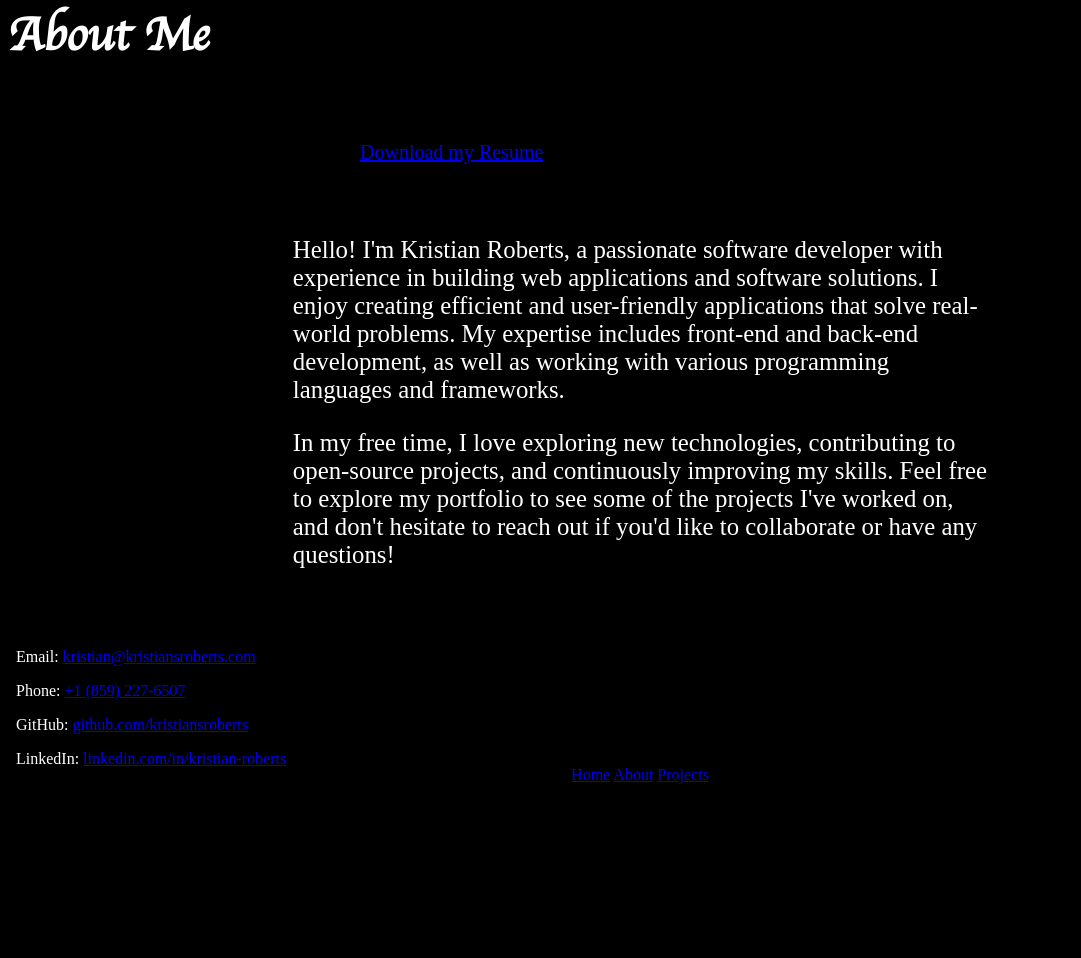
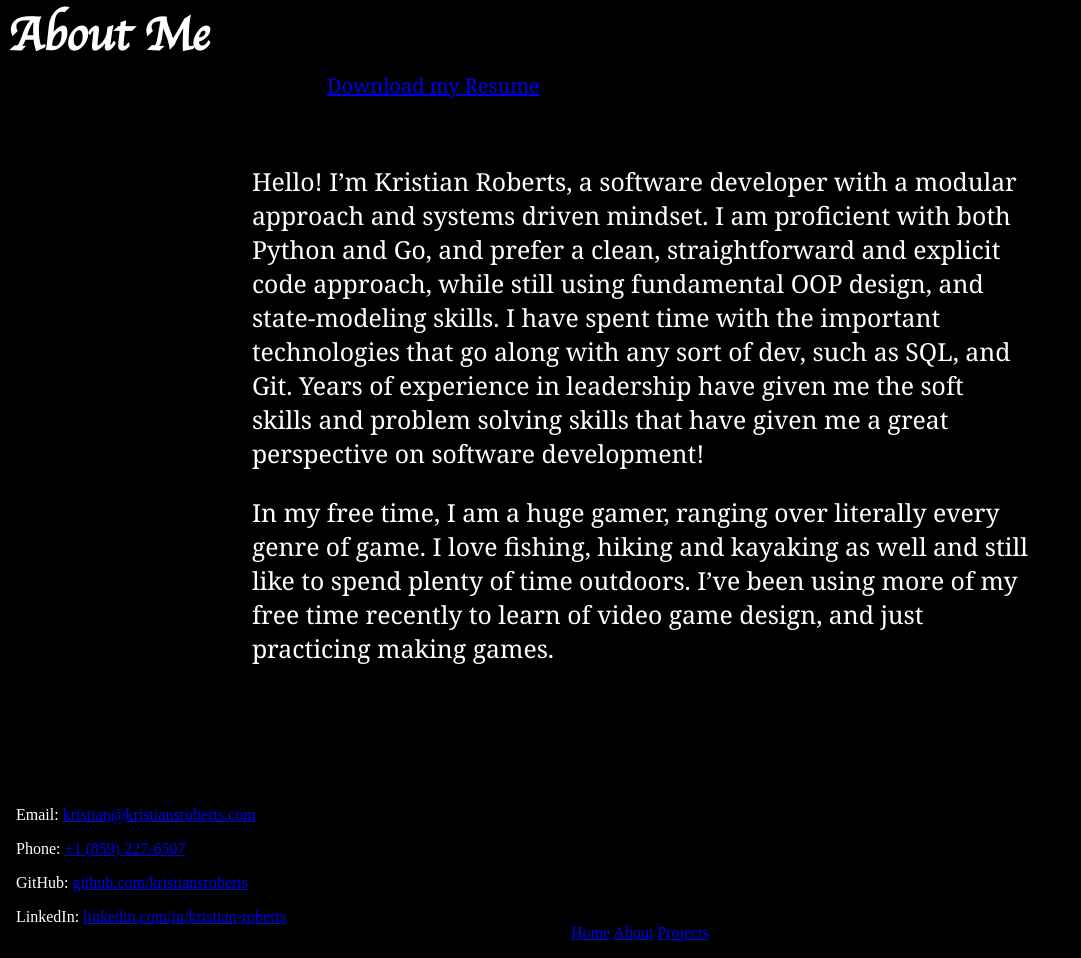
Before and after one commit to kristiansroberts/Portfolio, a Django app: page /about/ in a window 1280 px wide. Shown: the whole page, without its empty margins (0-1081 px from the left). Before the commit the page ends 784 px from the top, so only its background shows below. Run offline with Django 5.2, Linux system fonts and the light colour scheme; some web fonts are replaced.

Commit message:
text formatting adjusted home and about page

```diff
--- a/static/css/styles.css
+++ b/static/css/styles.css
@@ -1,6 +1,21 @@
+/* font setup */
 @font-face {
     font-family: 'Apple Chancery';
     src: url('../fonts/applechancery.woff2') format('woff2');
+    font-weight: normal;
+    font-style: normal;
+}
+
+@font-face {
+    font-family: 'Poetical';
+    src: url('../fonts/poetical_regular.woff2') format('woff2');
+    font-weight: normal;
+    font-style: normal;
+}
+
+@font-face {
+    font-family: 'Lora';
+    src: url('../fonts/lora_regular.woff2') format('woff2');
     font-weight: normal;
     font-style: normal;
 }
@@ -69,11 +84,11 @@ body {
 
 .home-intro {
     place-self: center;
-    width: min(34ch, 92vw);
+    width: min(20ch, 92vw);
     padding: 1.25rem 1.5rem;
     text-align: center;
-    font-family: Georgia, serif;
-    font-size: clamp(2rem, 3.2vw, 4rem);
+    font-family: 'Poetical';
+    font-size: clamp(4rem, 3.2vw, 5rem);
     font-weight: 400;
 }
 
@@ -115,6 +130,7 @@ body {
     place-self: center;
     align-self: start;
     width: min(56ch, 90vw);
+    font-family: 'Lora', Georgia;
     font-size: 1.25rem;
 }
 
@@ -122,5 +138,13 @@ body {
     place-self: center;
     width: min(56ch, 90vw);
     padding: 1.25rem 1.5rem;
+    font-family: 'Lora', Georgia;
     font-size: 1.55rem;
 }
+
+.about-resume,
+.about-intro {
+    margin-top: 0;
+    transform: translateY(-4rem);
+    /* change this value to move both evenly */
+}
--- a/templates/portfolio/about.html
+++ b/templates/portfolio/about.html
@@ -10,12 +10,13 @@
 </div>
 
 <div class="about-intro">
-    <p>Hello! I'm Kristian Roberts, a passionate software developer with experience in building web applications and
-        software solutions. I enjoy creating efficient and user-friendly applications that solve real-world problems. My
-        expertise includes front-end and back-end development, as well as working with various programming languages and
-        frameworks.</p>
-    <p>In my free time, I love exploring new technologies, contributing to open-source projects, and continuously
-        improving my skills. Feel free to explore my portfolio to see some of the projects I've worked on, and don't
-        hesitate to reach out if you'd like to collaborate or have any questions!</p>
+    <p>Hello! I’m Kristian Roberts, a software developer with a modular approach and systems driven mindset. I am
+        proficient with both Python and Go, and prefer a clean, straightforward and explicit code approach, while still
+        using fundamental OOP design, and state-modeling skills. I have spent time with the important technologies that
+        go along with any sort of dev, such as SQL, and Git. Years of experience in leadership have given me the soft
+        skills and problem solving skills that have given me a great perspective on software development!</p>
+    <p>In my free time, I am a huge gamer, ranging over literally every genre of game. I love fishing, hiking and
+        kayaking as well and still like to spend plenty of time outdoors. I’ve been using more of my free time recently
+        to learn of video game design, and just practicing making games.</p>
 </div>
 {% endblock %}
--- a/templates/portfolio/home.html
+++ b/templates/portfolio/home.html
@@ -7,6 +7,6 @@
 </div>
 
 <div class="home-intro">
-    <p>Welcome to my portfolio! I am a passionate software developer. </p>
+    <p>Clear is kind simplicity is clear.</p>
 </div>
 {% endblock %}
--- a/templates/portfolio/projects.html
+++ b/templates/portfolio/projects.html
@@ -7,7 +7,7 @@
 
 <div class="projects-list">
     <div class="project-item">
-        <h2 class="project-title">Project 1</h2>
+        <h2 class="project-title">NeuralPet</h2>
         <p class="project-description">Description of Project 1.</p>
     </div>
     <div class="project-item">
```
Also changed, not shown: static/fonts/lora.woff2 (added), static/fonts/poetical_regular.woff2 (added), templates/portfolio/partials/about_intro.html (added), 1 other file.
